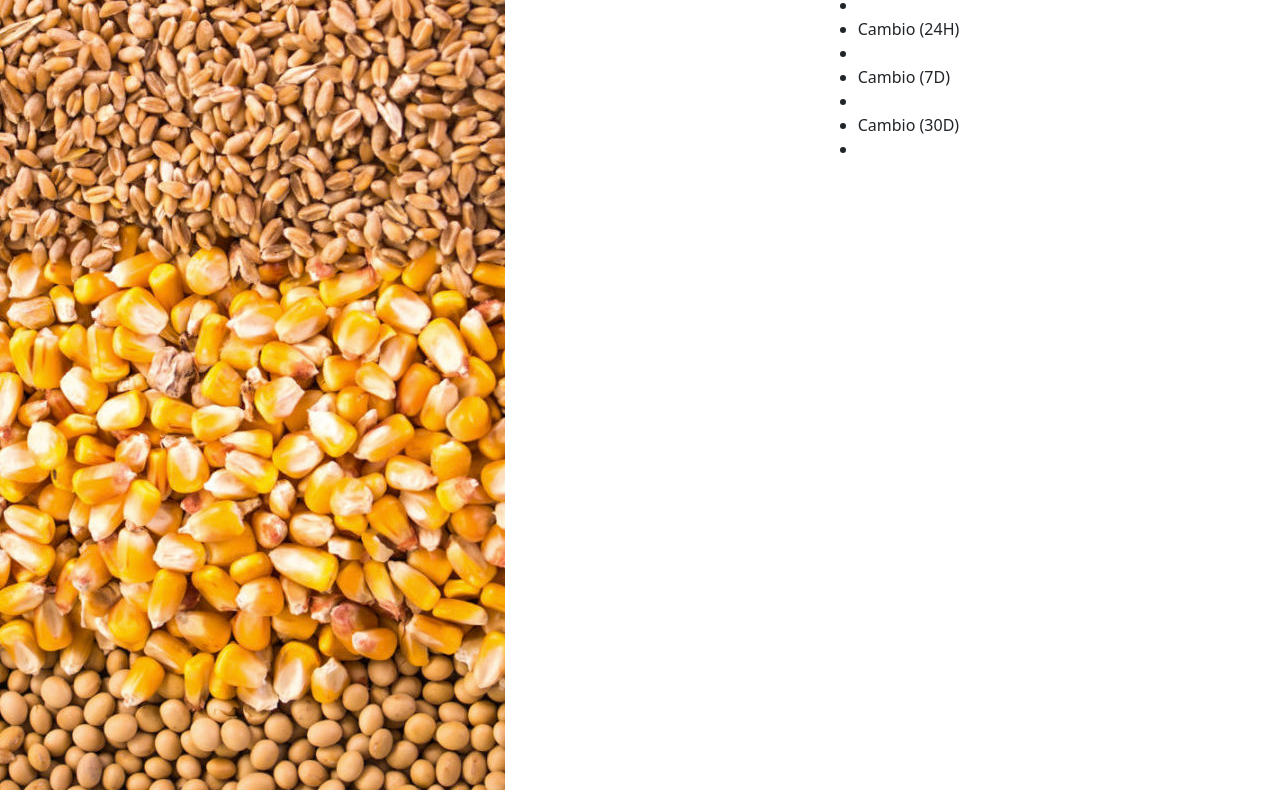
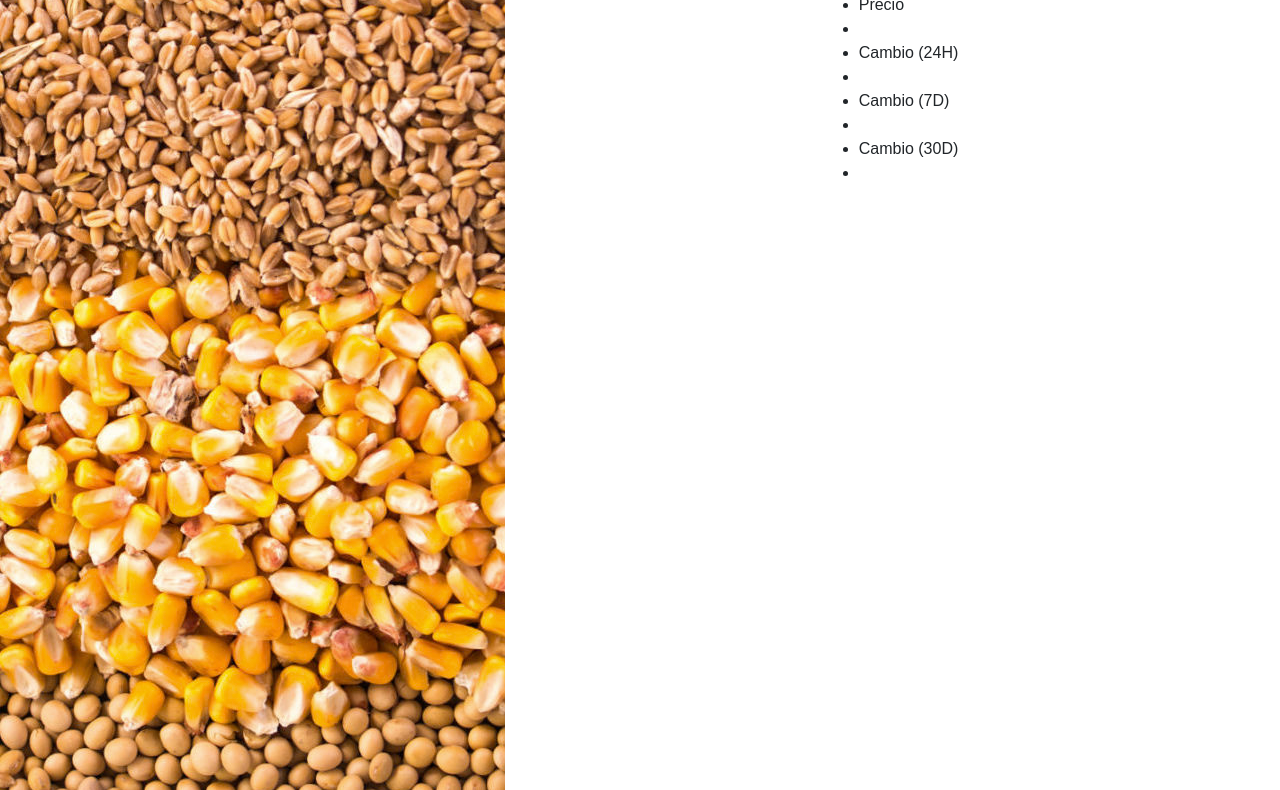
Before and after one commit to cotixmol/Proyecto_DW_Coder, a website: page pages/precios.html in a window 1280 px wide. Shown: the part 321-1111 px from the top of the page. Drawn offline with nearby package versions, Linux system fonts and the light colour scheme.

Commit message:
Inicie sassy organize carpetas

```diff
--- a/pages/precios.html
+++ b/pages/precios.html
@@ -6,7 +6,7 @@
     <meta name="viewport" content="width=device-width, initial-scale=1.0">
     <link rel="icon" href="../images/isotipo_empresa.png">
     <link rel="stylesheet" href="../css/bootstrap.css">
-    <link rel="stylesheet" href="../styles/style_desafio.css">
+    <link rel="stylesheet" href="../css/style_desafio.css">
     <title>Precios y Mercado - I3 </title>
 </head>
 <body>
```
Also changed, not shown: index.html (+1 -1 lines), package.json (added, +25 -0 lines), pages/comercial.html (+1 -1 lines), pages/contacto.html (+1 -1 lines), pages/quienes_somos.html (+1 -1 lines), css/style_desafio.css (added), scss/_nombre.scss (added), scss/origen.scss (added), styles/style_desafio.css (deleted), 2 other files.
